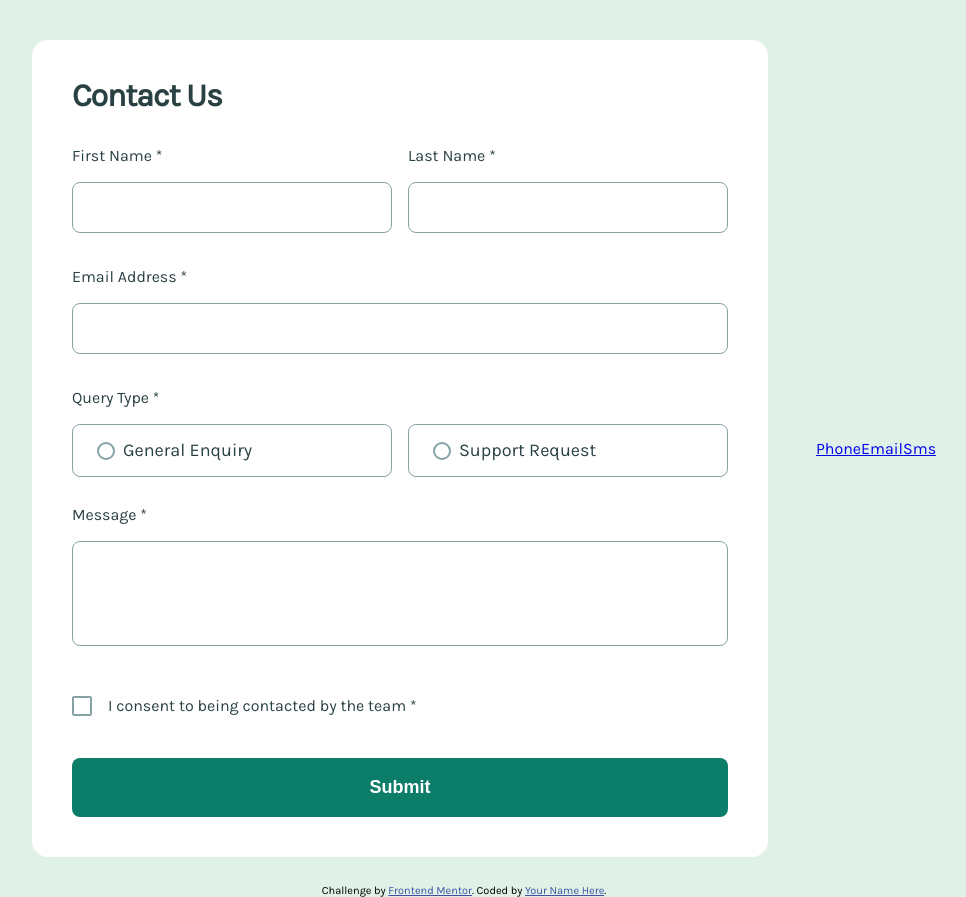
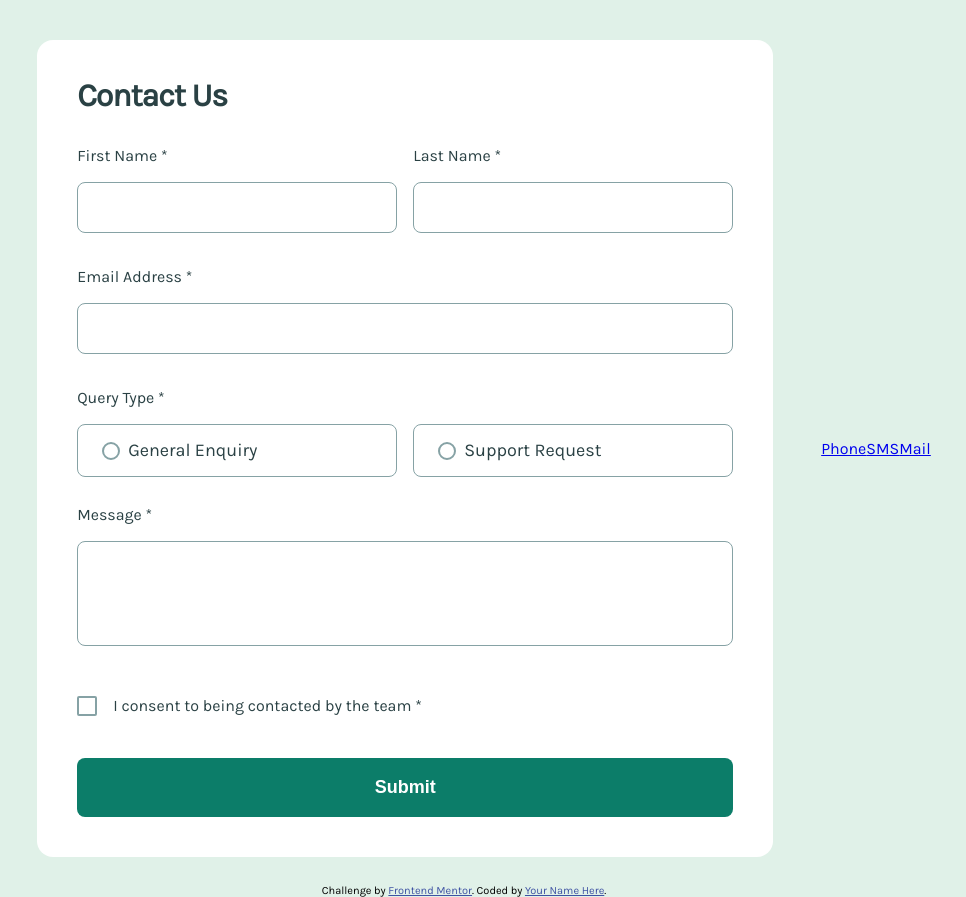
Before and after one commit to bhaskartalla/contact-form-main, a plain HTML site: page index.html in a window 1280 px wide. Shown: the whole page, without its empty margins (176-1142 px from the left). Drawn offline with Linux system fonts and the light colour scheme.

Commit message:
Update index.html

```diff
--- a/index.html
+++ b/index.html
@@ -227,9 +227,23 @@
     </div>
 
     <div style="display: flex; justify-content: space-between">
-      <a href="`tel:${9870314385}`"> Phone </a>
-      <a href="`sms: This is sms`"> Email </a>
-      <a href="`mailto: This is email`"> Sms </a>
+      <a href="tel:9870314385"> Phone </a>
+      <a
+        href="sms:
+        This
+        is
+        sms"
+      >
+        SMS
+      </a>
+      <a
+        href="mailto:
+        This
+        is
+        email"
+      >
+        Mail
+      </a>
     </div>
   </body>
 </html>
```
